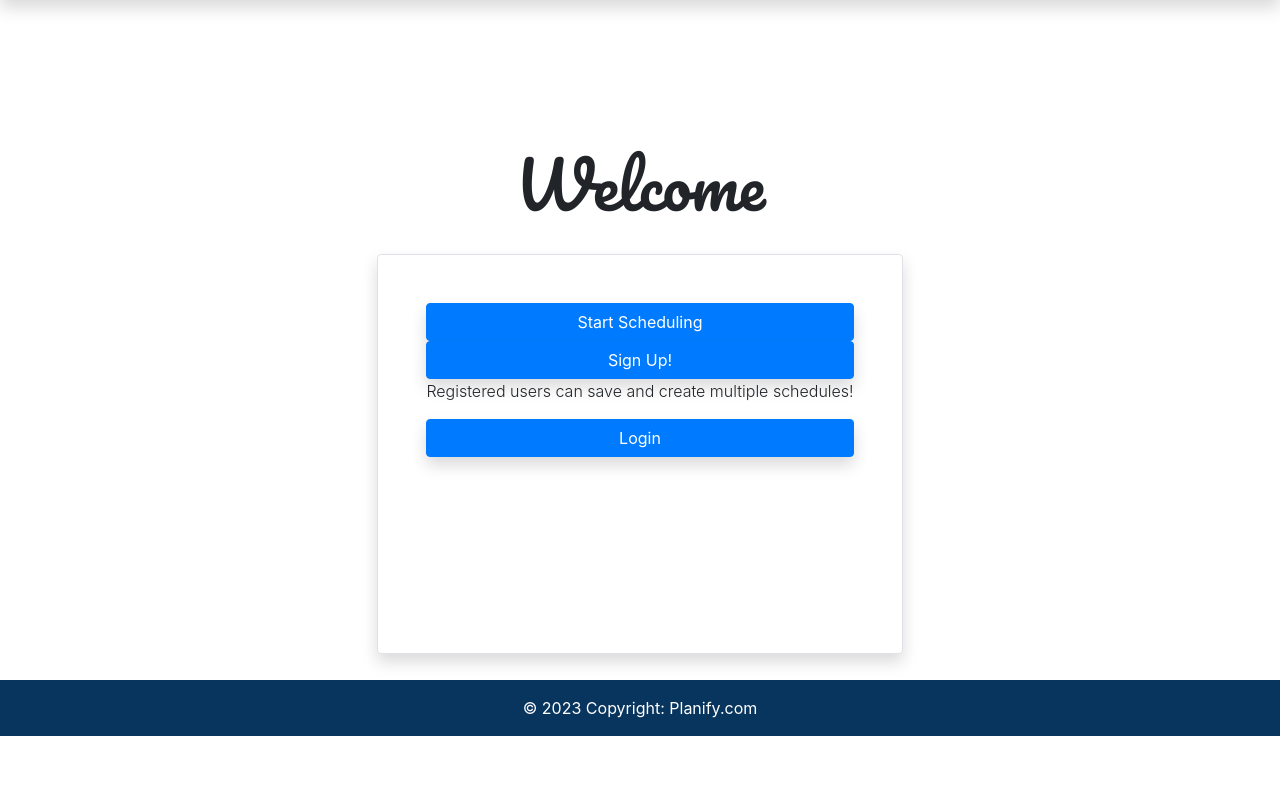
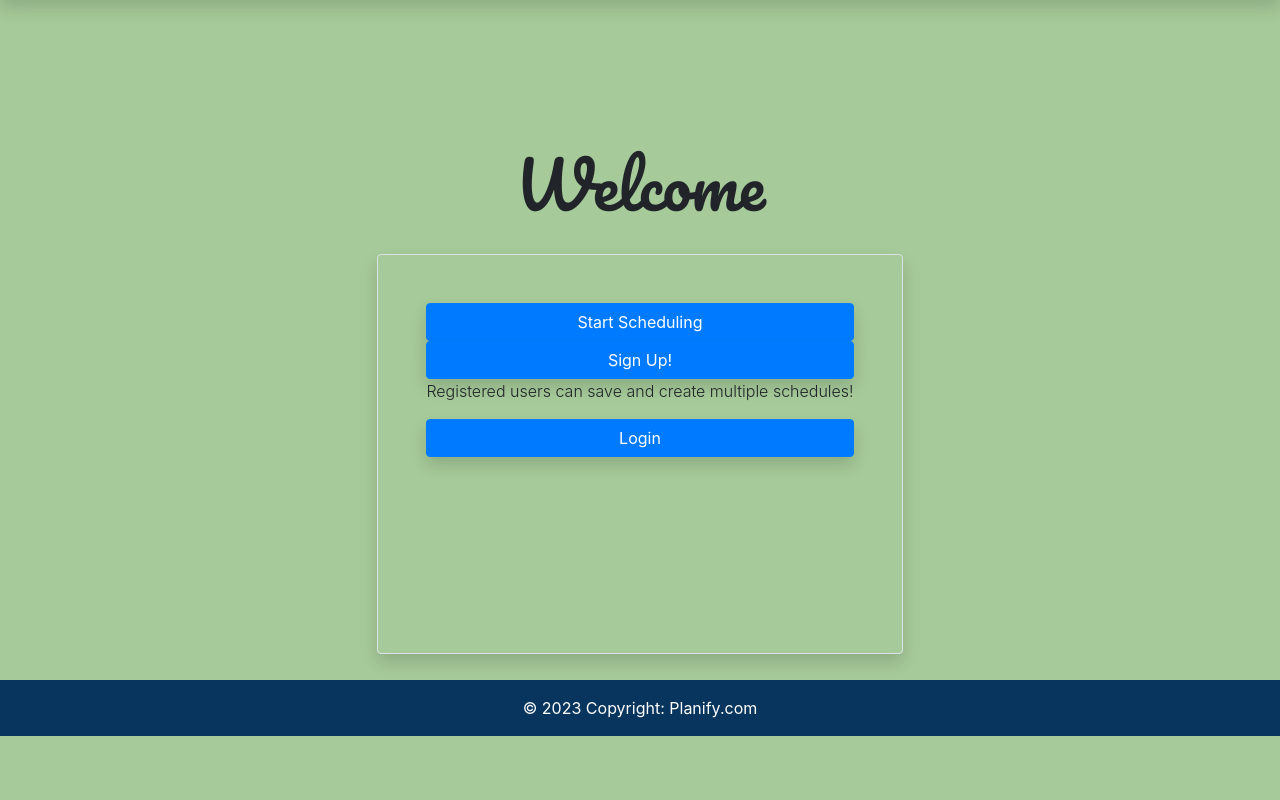
Before and after one commit to rushiljadia/Planify, a Python web app: template app/templates/index.html in a window 1280 px wide. Shown: the part 64-864 px from the top of the page. Run offline with Jinja, Linux system fonts and the light colour scheme; the template is opened without the code that fills it, so the values that code supplies are empty; some libraries are stand-ins or nearby versions.

Commit message:
background color

```diff
--- a/app/templates/index.html
+++ b/app/templates/index.html
@@ -9,6 +9,7 @@
 <!-- Action section -->
 <section
   class="h-100 d-flex flex-column align-items-center justify-content-center"
+  style="background-color: #a6ca99;"
 >
   <h1 class="text-center cursive">Welcome</h1>
   <br />
```
